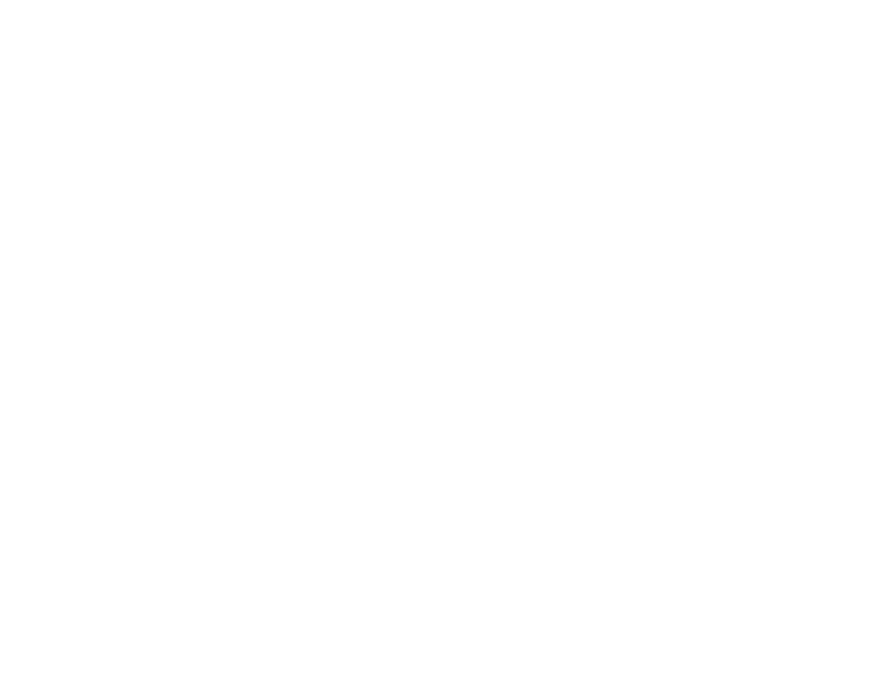
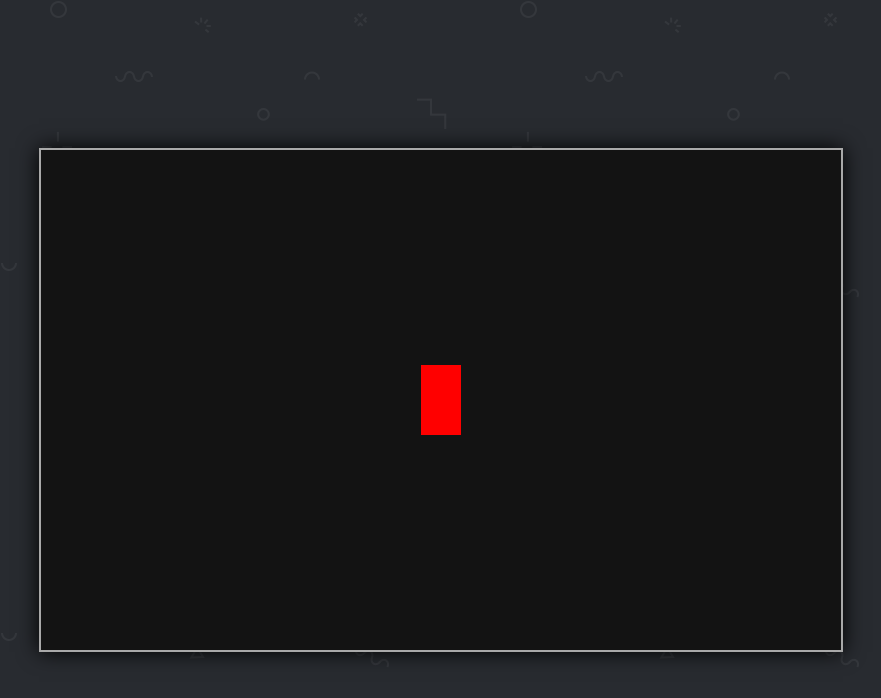
Before and after one commit to scotow/solve, a plain HTML site: page index.html in a window 1280 px wide. Shown: the whole page, without its empty margins (199-1080 px from the left). Drawn offline with nearby package versions, Linux system fonts and the light colour scheme.

Commit message:
Added core player deplacement.

```diff
--- a/css/style.css
+++ b/css/style.css
@@ -0,0 +1,34 @@
+html {
+    height: 100%;
+}
+
+body {
+    margin: 0;
+    padding: 0;
+    height: 100%;
+    font-size: 0;
+
+    background: url("../images/background.png") repeat;
+}
+
+.center-wrapper {
+    text-align: center;
+}
+
+.center-wrapper::before {
+    content: '';
+    display: inline-block;
+    height: 100%;
+    vertical-align: middle;
+}
+
+.center {
+    display: inline-block;
+    vertical-align: middle;
+}
+
+#game-panel {
+    border: 2px solid darkgray;
+    background: #131313;
+    box-shadow: 0 0 20px black;
+}
--- a/index.html
+++ b/index.html
@@ -9,7 +9,7 @@
     <script src="js/solve.js"></script>
     <title>Solve</title>
 </head>
-<body>
-    <canvas width="500" height="500"></canvas>
+<body class="center-wrapper">
+    <canvas id="game-panel" class="center" width="500" height="500"></canvas>
 </body>
 </html>
--- a/js/solve.js
+++ b/js/solve.js
@@ -1,7 +1,74 @@
 $(function(){
 
+    var canvas = $("#game-panel")[0];
+    var ctx = canvas.getContext("2d");
 
+    canvas.width = 800;
 
+    ctx.fillStyle = "red";
 
+    var keys = {
+        top: false,
+        left: false,
+        down: false,
+        right: false,
+        update: function(keyCode, state){
+            switch(keyCode){
+                case 37:
+                    keys.left = state;
+                    break;
+                case 38:
+                    keys.top = state;
+                    break;
+                case 39:
+                    keys.right = state;
+                    break;
+                case 40:
+                    keys.down = state;
+                    break;
+            }
+        }
+    };
+
+    var map = {
+        width: canvas.width,
+        height: canvas.height
+    };
+
+    var player = {
+        width: 40,
+        height: 70,
+        x: map.width/2,
+        y: map.height/2,
+        step: 5,
+        updatePosition: function(){
+            if(keys.top) this.y = Math.max(this.y - this.step, 0);
+            if(keys.left) this.x = Math.max(this.x - this.step, 0);
+            if(keys.down) this.y = Math.min(this.y + this.step, map.height - this.height);
+            if(keys.right) this.x = Math.min(this.x + this.step, map.width - this.width);
+        }
+    };
+
+    player.x -= player.width/2;
+    player.y -= player.height/2;
+
+    function draw(){
+        player.updatePosition();
+        ctx.clearRect(0, 0, map.width, map.height);
+
+        ctx.fillRect(player.x, player.y, player.width, player.height);
+
+        requestAnimationFrame(draw);
+    }
+
+    $(window).keydown(function(event){
+        keys.update(event.which, true);
+        return false;
+    }).keyup(function(event){
+        keys.update(event.which, false);
+        return false;
+    });
+
+    requestAnimationFrame(draw);
 
 });
```
